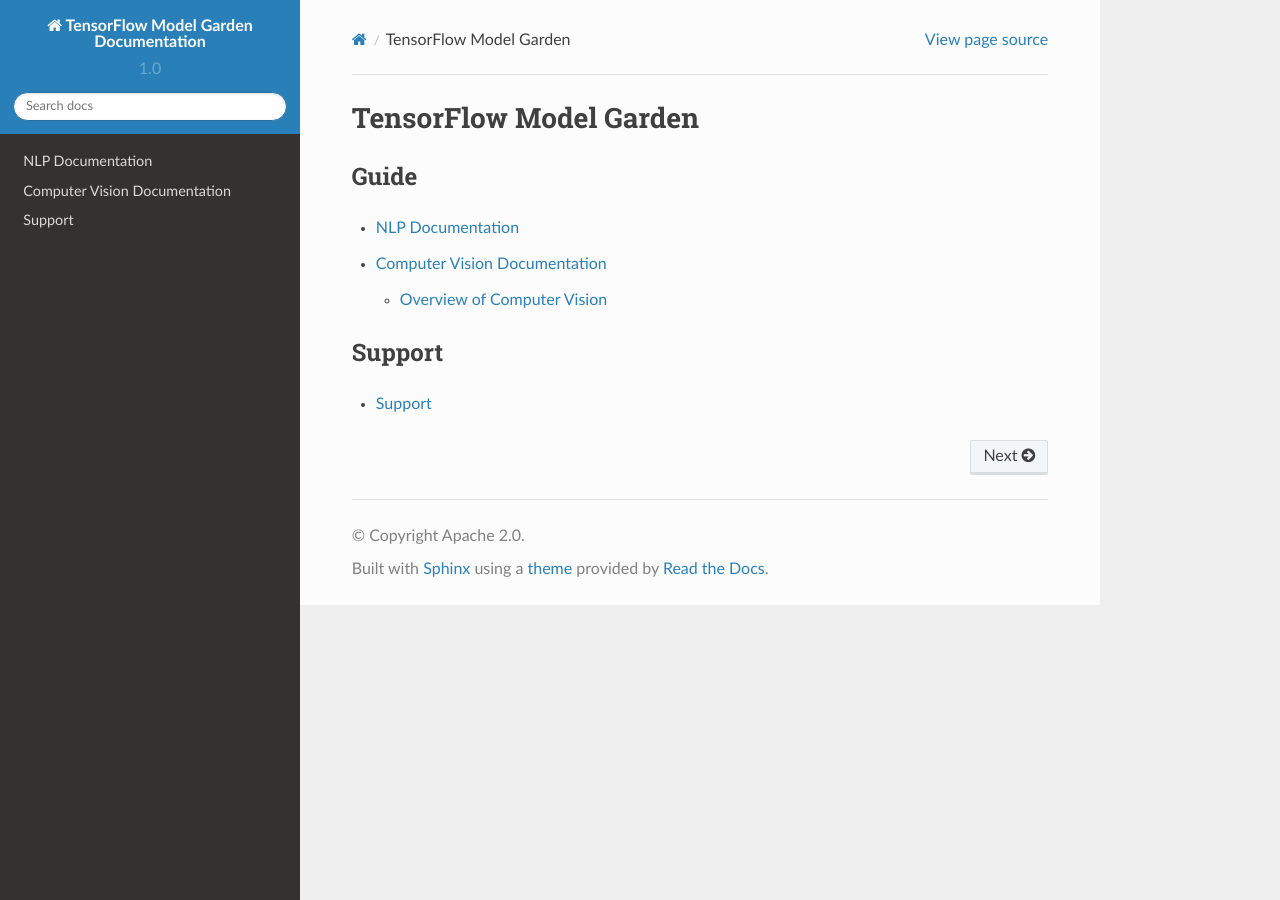
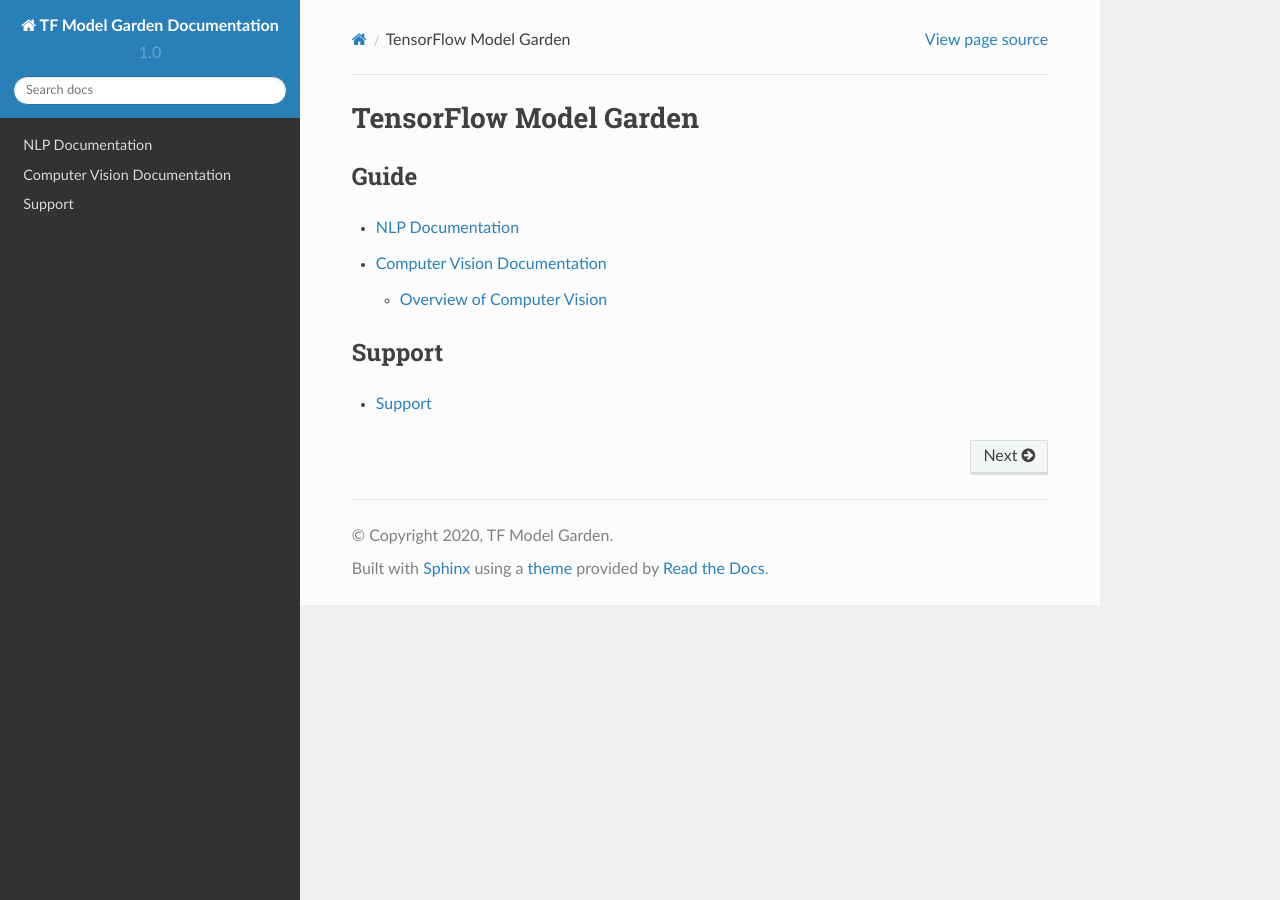
Before and after one commit to syiming/testbed, a Sphinx documentation site: the page built from docs/source/index.rst, in a window 1280 px wide. Built offline with Sphinx 7.4.7 and the Read the Docs theme 2.0.0, drawn with Linux system fonts in a browser that asks for light colours; pages that are not in the unit, such as notebooks, are missing from menus.

Commit message:
Update conf.py

```diff
--- a/docs/source/conf.py
+++ b/docs/source/conf.py
@@ -19,9 +19,9 @@
 
 # -- Project information -----------------------------------------------------
 
-project = 'TensorFlow Model Garden Documentation'
-copyright = 'Apache 2.0'
-author = 'Google'
+project = 'TF Model Garden Documentation'
+copyright = '2020, TF Model Garden'
+author = 'TF Model Garden'
 
 # The short X.Y version
 version = '1.0'
```
